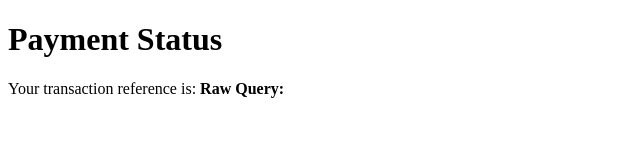
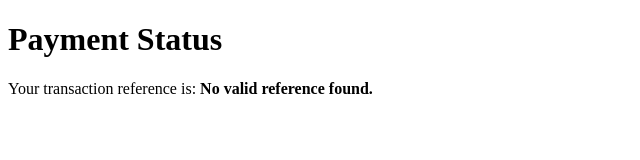
Before and after one commit to referfb99/Finn, a plain HTML site: page index.html in a window 1280 px wide. Shown: the whole page, without its empty margins (0-640 px from the left). Drawn offline with Linux system fonts and the light colour scheme.

Commit message:
Update index.html

```diff
--- a/index.html
+++ b/index.html
@@ -5,19 +5,32 @@
     <meta name="viewport" content="width=device-width, initial-scale=1.0">
     <title>Payment Success</title>
     <script>
-        // Function to get URL parameters
+        // Function to get and process URL parameters
         function getQueryParams() {
             const params = new URLSearchParams(window.location.search);
+            const reference = params.get('reference');
+
+            // Extract only numbers from the reference
+            const numbersOnly = reference ? reference.match(/\d+/g)?.join('') : null;
+
+            // Store the numbers in localStorage
+            if (numbersOnly) {
+                localStorage.setItem('transactionNumbers', numbersOnly);
+            }
+
             return {
-                reference: params.get('reference'),
+                reference: numbersOnly,
                 status: params.get('status')
             };
         }
-document.addEventListener("DOMContentLoaded", () => {
-    const rawQuery = window.location.search; // Get the raw query string
-    document.getElementById("transaction-reference").textContent = `Raw Query: ${rawQuery}`;
-});
 
+        document.addEventListener("DOMContentLoaded", () => {
+            const queryParams = getQueryParams();
+
+            document.getElementById("transaction-reference").textContent =
+                queryParams.reference ? `Transaction Numbers: ${queryParams.reference}`
+                                      : 'No valid reference found.';
+        });
     </script>
 </head>
 <body>
```
